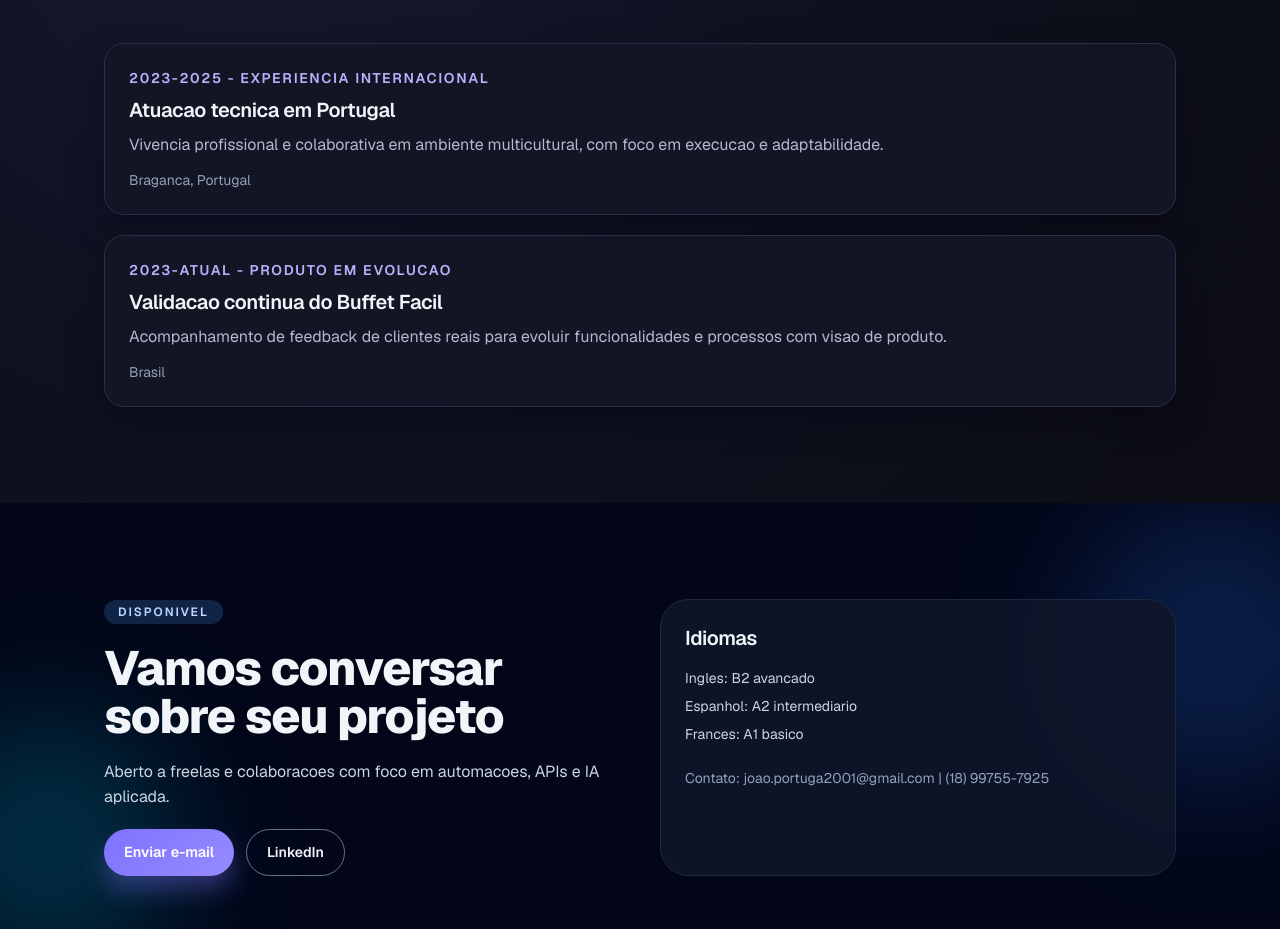
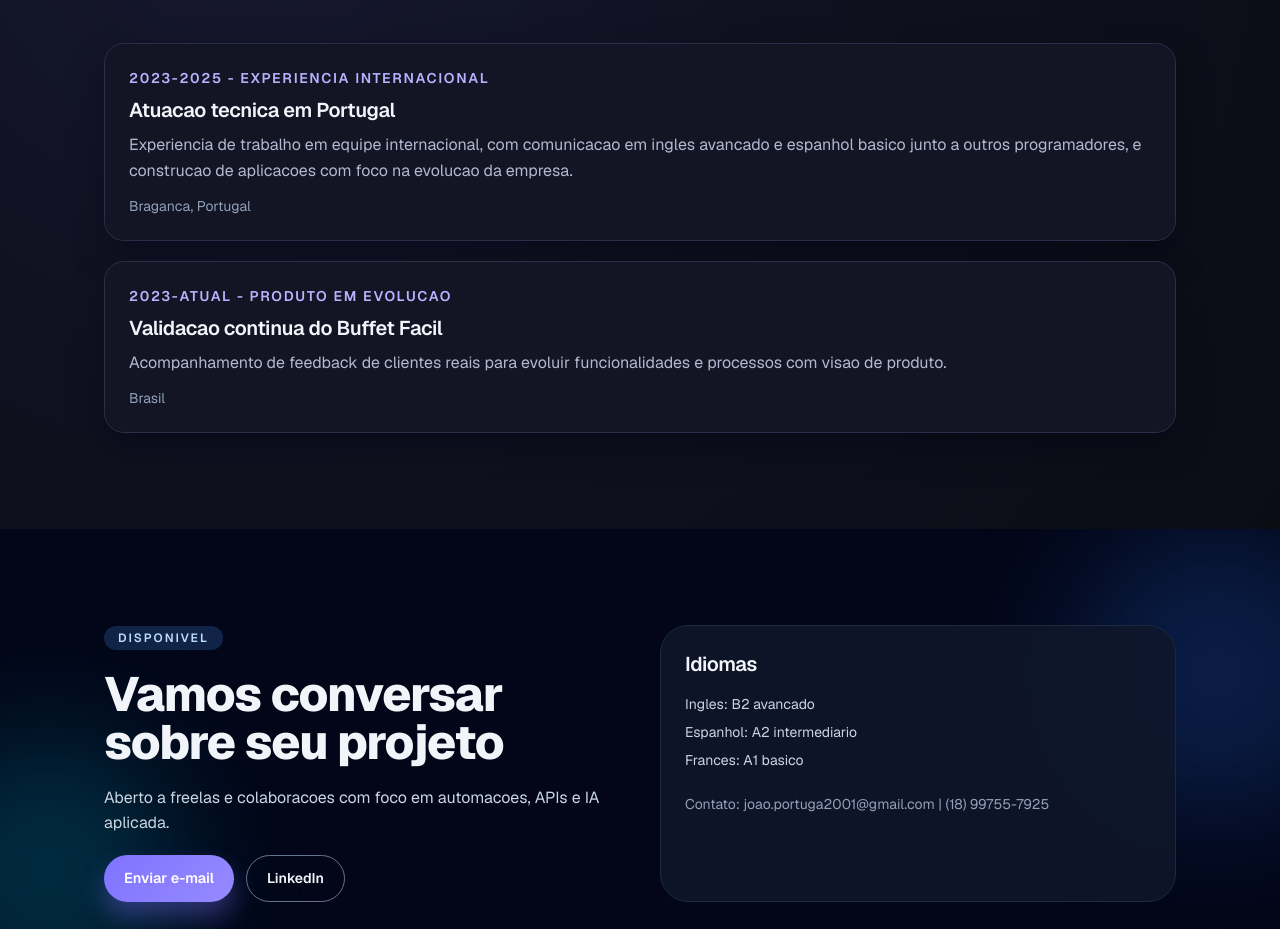
Before and after one commit to jaoportugaDEV/portfolio-joao-gregorio, a Next.js app: page / in a window 1280 px wide. Shown: the part 5807-6736 px from the top of the page. Built offline with nearby package versions, Linux system fonts and the light colour scheme.

Commit message:
Atualizar experiencia

```diff
--- a/src/data/portfolio.ts
+++ b/src/data/portfolio.ts
@@ -174,7 +174,7 @@ export const portfolioData = {
       type: "Experiencia internacional",
       title: "Atuacao tecnica em Portugal",
       description:
-        "Vivencia profissional e colaborativa em ambiente multicultural, com foco em execucao e adaptabilidade.",
+        "Experiencia de trabalho em equipe internacional, com comunicacao em ingles avancado e espanhol basico junto a outros programadores, e construcao de aplicacoes com foco na evolucao da empresa.",
       place: "Braganca, Portugal",
     },
     {
```
